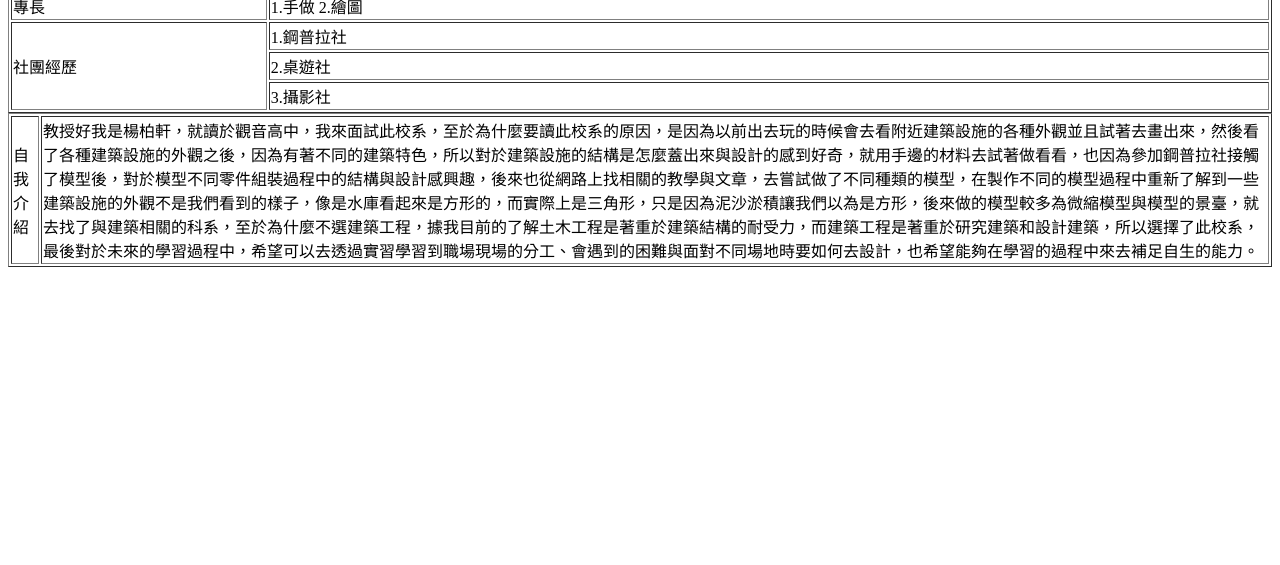
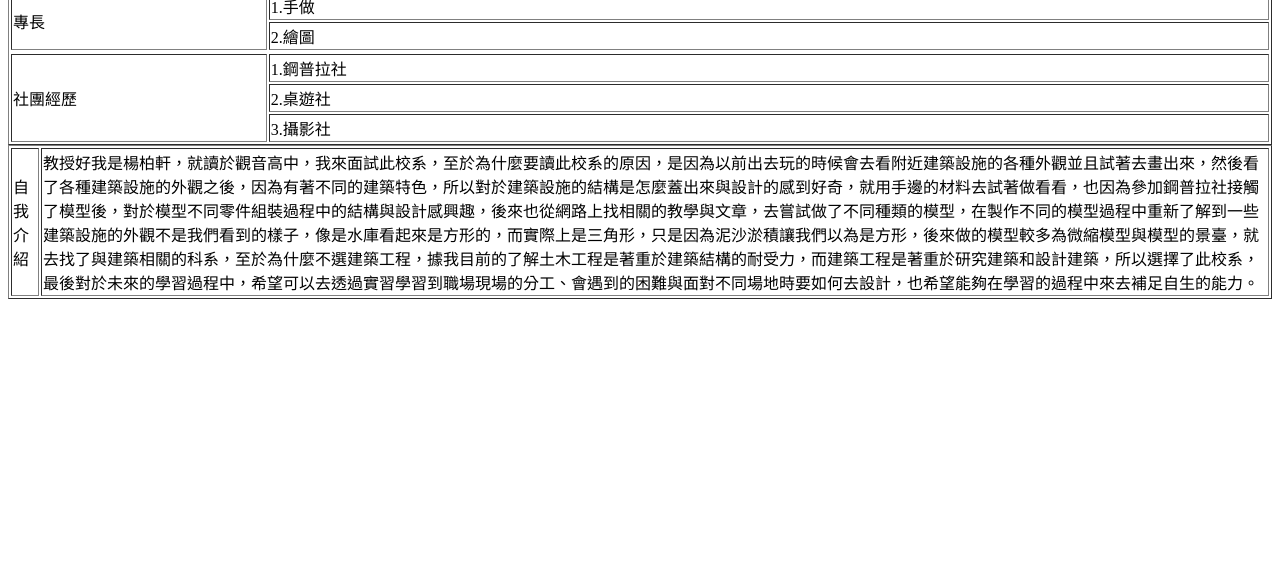
Before and after one commit to 30314gish/autobiography, a plain HTML site: page index.html in a window 1280 px wide. Shown: the part 235-800 px from the top of the page. Drawn offline with Linux system fonts and the light colour scheme.

Commit message:
Update index.html

```diff
--- a/index.html
+++ b/index.html
@@ -38,9 +38,13 @@
 <td colspan="3">chris20031019@gamil.com</td>
 </tr>
 <tr>
-<td>專長</td>
-<td colspan="4">1.手做 2.繪圖</td>
+<td rowspan="2">專長</td>
+<td colspan="4">1.手做</td>
 </tr>
+<tr>
+<td colspan="4">2.繪圖</td>
+</tr>
+<tr>
 <tr>
 <td rowspan="3">社團經歷</td>
 <td colspan="4">1.鋼普拉社</td>
```
